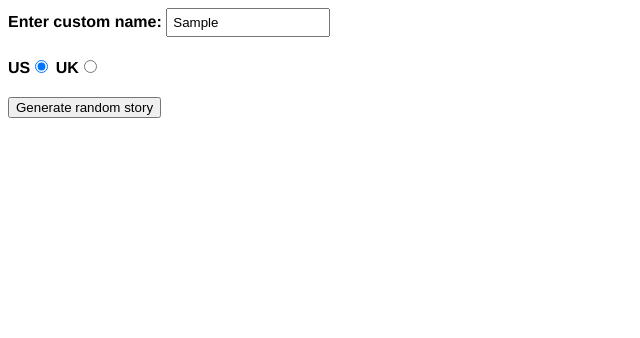
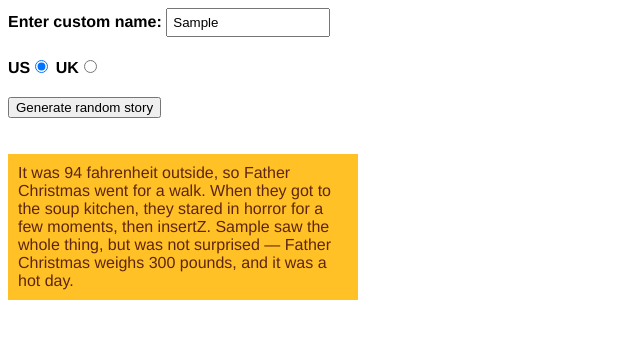
Before and after one commit to y-gando/0902_Silly_story_generator, a plain HTML site: page index.html in a window 1280 px wide. Both pictures are taken after typing "Sample" into the empty fields and a click on the button "Generate random story". Shown: the whole page, without its empty margins (0-640 px from the left). Drawn offline with Linux system fonts and the light colour scheme.

Commit message:
全て完了

```diff
--- a/index.html
+++ b/index.html
@@ -4,7 +4,6 @@
     <meta charset="utf-8">
     <meta http-equiv="X-UA-Compatible" content="IE=edge,chrome=1">
     <meta name="viewport" content="width=device-width">
-    <link href="./main.js" rel="staylesheet">
 
     <title>Silly story generator</title>
 
@@ -54,6 +53,6 @@
     <p class="story"></p>
 
 
-    <script></script>
+    <script src="./main.js" type="text/javascript"></script>
   </body>
 </html>
--- a/main.js
+++ b/main.js
@@ -1,6 +1,6 @@
 
 // No.1
-// customNameを宣言。HTMLタグで指定した'customname'文字列のIDにマッチするエレメントをcustomNameに代入
+// customNameを宣言。HTML内の'customname'文字列のIDにマッチするエレメントをcustomNameに代入
 const customName = document.getElementById('customname');
 // randamaizeを宣言。HTML内の'.randomize'の文字列のクラス名にマッチするエレメントをrandamaizeに代入
 const randomize = document.querySelector('.randomize');
@@ -8,12 +8,82 @@ const randomize = document.querySelector('.randomize');
 const story = document.querySelector('.story');
 
 // ランダムな数値の配列を返す「randomValueFromArray(array)」という関数を定義
-function randomValueFromArray(array){
-  // randomを宣言。乱数で返された配列の長さを取得したのち、整数にした数値をrandomに代入
-  const random = Math.floor(Math.random()*array.length);
-  // randomな配列の数値を返す
-  return array[random];
+function randomValueFromArray(array) {
+    // randomを宣言。乱数で返された配列の長さを取得したのち、整数にした数値をrandomに代入
+    const random = Math.floor(Math.random() * array.length);
+    // randomな配列の数値を返す
+    return array[random];
 }
 
 
 // No.2
+
+// storyText を宣言し、storyTextに"It was~"を代入
+const storyText = "It was 94 fahrenheit outside, so :insertx: went for a walk. When they got to :inserty:, they stared in horror for a few moments, then :insertz:. Bob saw the whole thing, but was not surprised — :insertx: weighs 300 pounds, and it was a hot day.";
+
+// insertX宣言し、insertXに”Willy the Goblin","Big Daddy","Father Christmas”の文字列を代入
+const insertX = ["Willy the Goblin", "Big Daddy", "Father Christmas"];
+// insertYを宣言し、insertYに"the soup kitchen","Disneyland","the White House"の文字列を代入
+const insertY = ["the soup kitchen", "Disneyland", "the White House"];
+// insertZを宣言し、"insertZ","insertZ","insertZ"の文字列を代入
+const insertZ = ["insertZ", "insertZ", "insertZ"];
+
+
+// No.3
+
+// randomaizeが'click'された時に値を返す
+randomize.addEventListener('click', result);
+
+// result関数を定義
+function result() {
+    // stotyTextをnewstoryに代入
+    let newStory = storyText;
+
+    // insertXの配列に入力されている値をランダムにxItemに代入する（y,zも同様）
+    const xItem = randomValueFromArray(insertX);
+    const yItem = randomValueFromArray(insertY);
+    const zItem = randomValueFromArray(insertZ);
+
+    // newStoryの中の文字列の中にある「insertx」の部分を「xItem」に代入された文字列に置き換え、newStoryに代入する（y,zも同様）
+    newStory = newStory.replace(':insertx:', xItem);
+    newStory = newStory.replace(':insertx:', xItem);
+    newStory = newStory.replace(':inserty:', yItem);
+    newStory = newStory.replace(':insertz:', zItem);
+
+
+    // customNameと''に入力された文字列が同等だった場合
+    if (customName.value !== '') {
+        // nameを宣言し、customNameに入力された値をnameに代入する
+        const name = customName.value;
+
+        // No.4 ：「もし ( if ) customName テキストフィールドに何かが入力されていれば、Bob をその文字列で置き換える」
+        // newStoryの文字列内にある「BOb」をname（入力された値）に置換したものをnewStoryに代入する
+        newStory = newStory.replace('Bob',name);
+
+    }
+    // HTML内の"uk"文字列のIDにマッチするエレメントにチェックを入れる場合
+    if (document.getElementById("uk").checked) {
+
+        // No.5 ：「ukのラジオボタンが選択されている場合、重さと温度の単位をポンド・華氏から、ストーン・摂氏に変換する」
+        // weightを宣言し、整数300をweightに代入
+        let weight = Math.round(21.42858);
+        // weightの値と'stone'を結合した値を返す
+        weight = weight + ' centigrade';
+        newStory = newStory.replace('300 pounds',weight);
+
+        // temperatureを宣言し、整数94をtemperatureに代入
+        let temperature = Math.round(34.4444);
+        // temperatureの値と'stone'を結合した値を返す
+        temperature = temperature + ' centigrade';
+        newStory = newStory.replace('94 fahrenheit',temperature);
+
+        // 「摂氏（℃）＝(華氏（℉）-32)÷1.8.」「華氏（℉）＝摂氏（℃）×1.8+32.」
+        // 「1ポンド= 0.0714286 st」 21.42858（ストーン）
+
+
+    }
+
+    // storyのテキスト内容を返す
+    story.textContent = newStory;
+    story.style.visibility = 'visible';
+}
```
